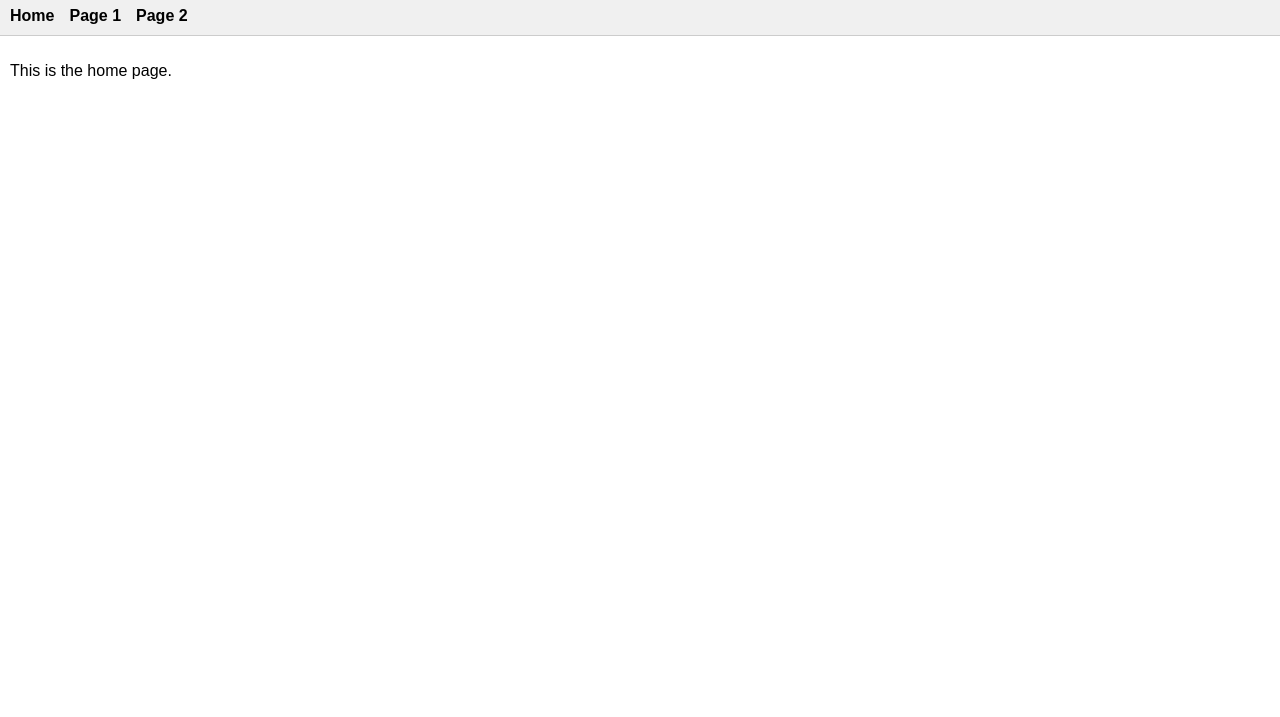
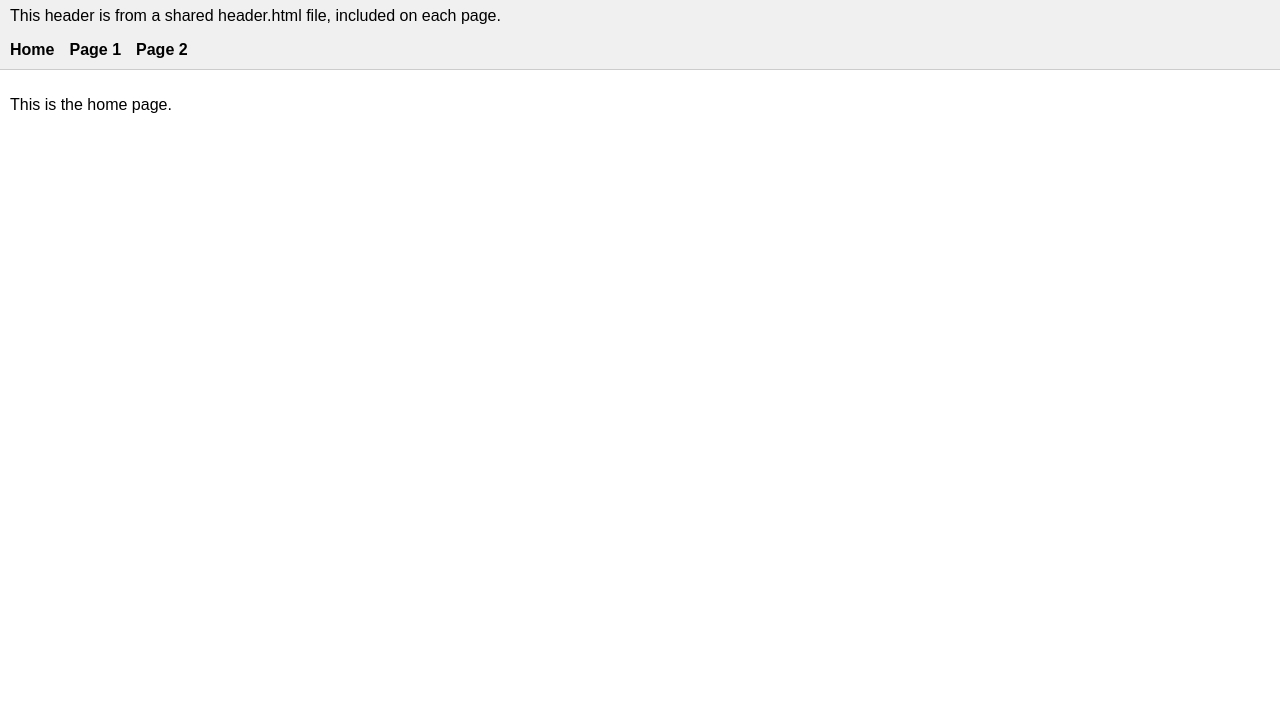
Before and after one commit to trusktr/html-includes, a website: page index.html in a window 1280 px wide. Shown: the part 83-800 px from the top of the page. Drawn offline with Linux system fonts and the light colour scheme.

Commit message:
add a paragraph to the example header with a short description

```diff
--- a/header.html
+++ b/header.html
@@ -40,6 +40,8 @@
 <header>
 	<h1>HTML Includes Example</h1>
 
+	<p>This header is from a shared header.html file, included on each page.</p>
+
 	<nav>
 		<a href="./">Home</a>
 		<a href="./page1.html">Page 1</a>
```
